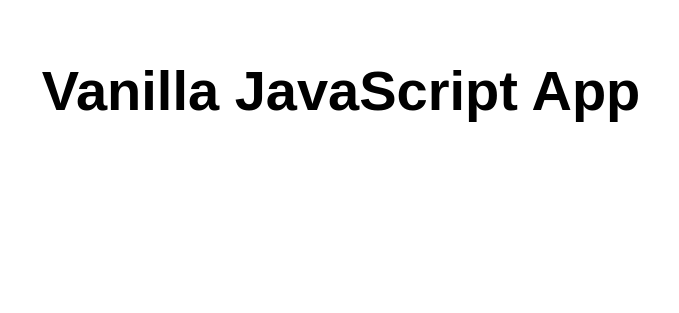
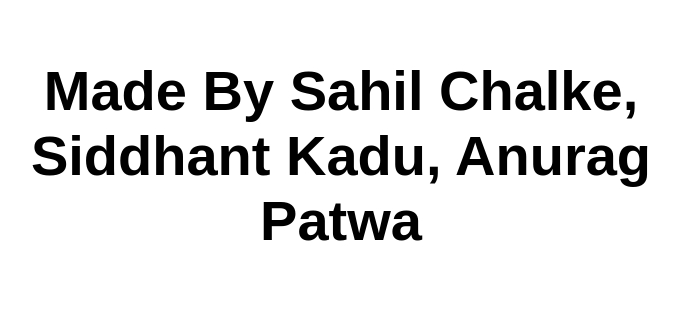
Before and after one commit to sahilchalke0001/cloud-com, a website: page src/index.html in a window 1280 px wide. Shown: the whole page, without its empty margins (299-978 px from the left). Drawn offline with Linux system fonts and the light colour scheme.

Commit message:
Update index.html

```diff
--- a/src/index.html
+++ b/src/index.html
@@ -10,7 +10,7 @@
 
 <body>
   <main>
-    <h1>Vanilla JavaScript App</h1>
+    <h1>Made By Sahil Chalke, Siddhant Kadu, Anurag Patwa</h1>
   </main>
 </body>
 
```
